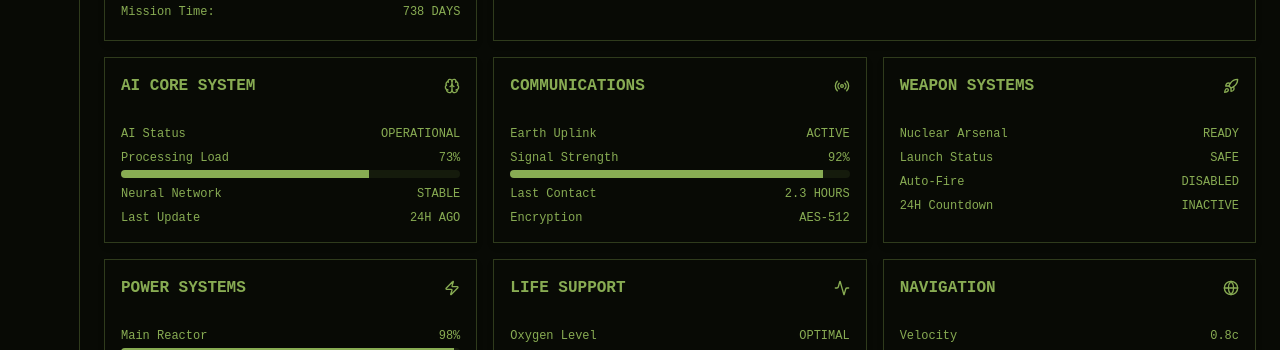
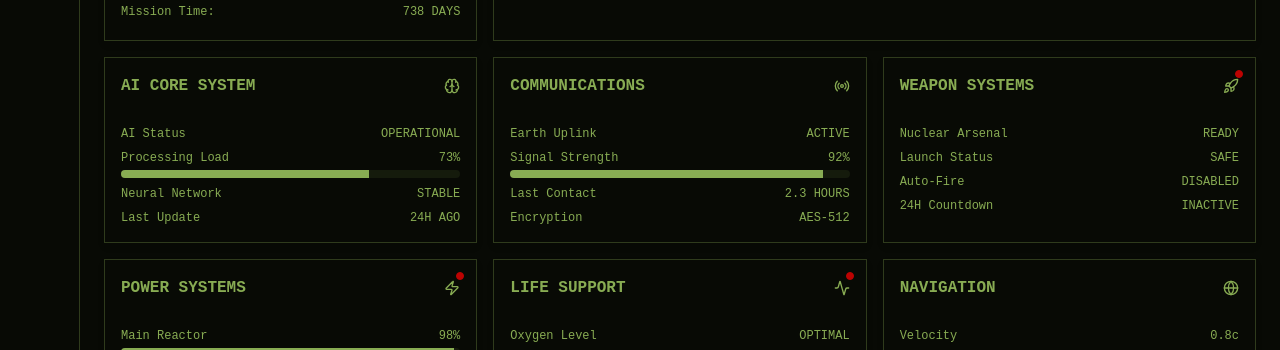
Before and after one commit to tonik/space, a React (Vite) app: page / in a window 1280 px wide. Shown: the part 422-772 px from the top of the page. Built offline with nearby package versions, Linux system fonts and the light colour scheme.

Commit message:
feat: dashboard systems

```diff
--- a/src/components/ui/system-card.tsx
+++ b/src/components/ui/system-card.tsx
@@ -12,12 +12,15 @@ interface SystemCardProps {
   className?: string;
 }
 
-export function SystemCard({ title, icon, metrics, className = "" }: SystemCardProps) {
+export function SystemCard({ title, icon, metrics, status, className = "" }: SystemCardProps) {
   return (
     <Card className={cn(`bg-background p-4 ${className}`)}>
-      <div className="mb-1 flex items-center justify-between">
+      <div className="mb-1 flex items-center justify-between relative">
         <h3 className="font-bold">{title}</h3>
         {icon}
+        {status.critical && (
+        <span className="border-destructive bg-destructive shadow-destructive absolute -top-1 -right-1 h-2 w-2 animate-pulse rounded-full border" />
+        )}
       </div>
       <div className="space-y-2">
         {metrics.map((metric, index) => (
```
